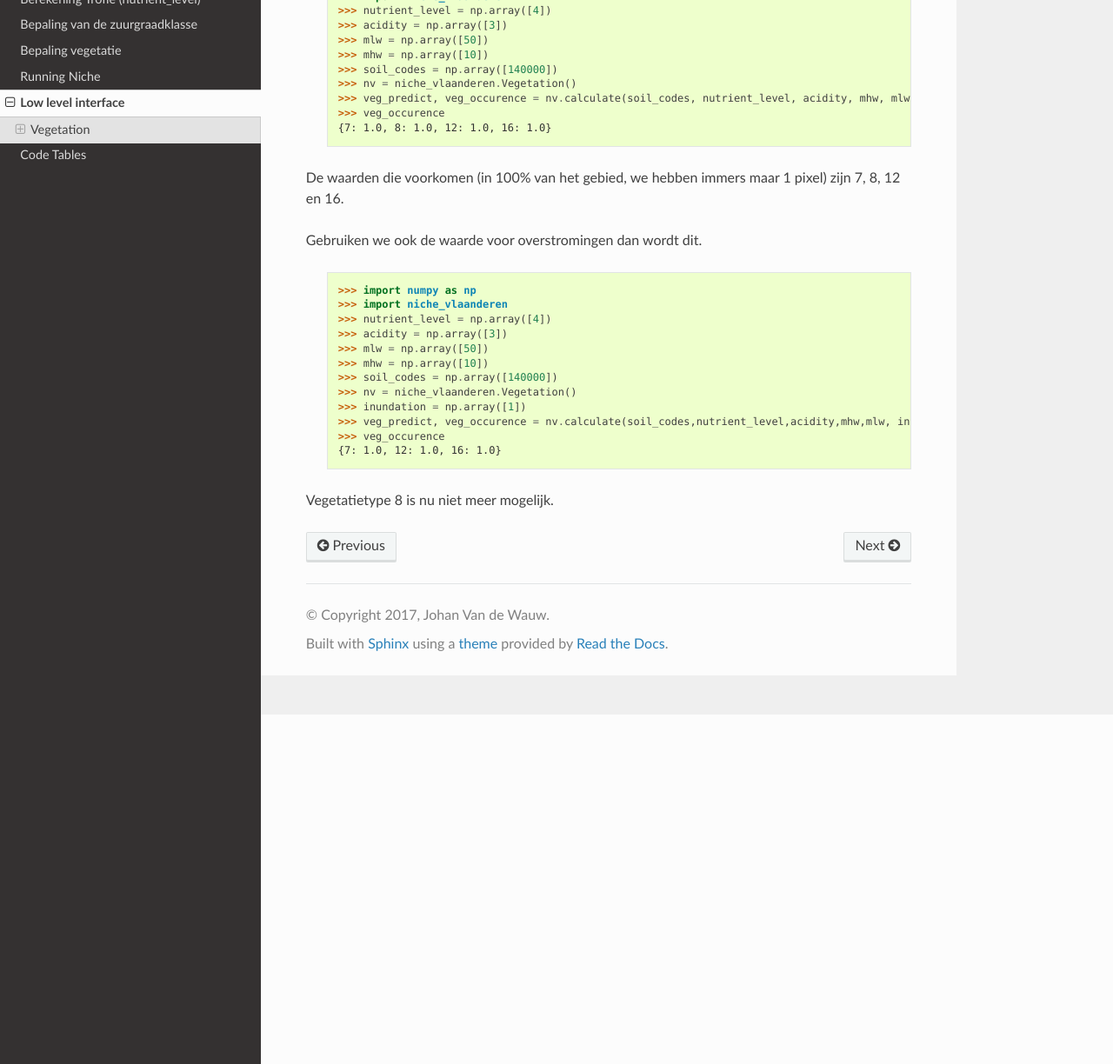
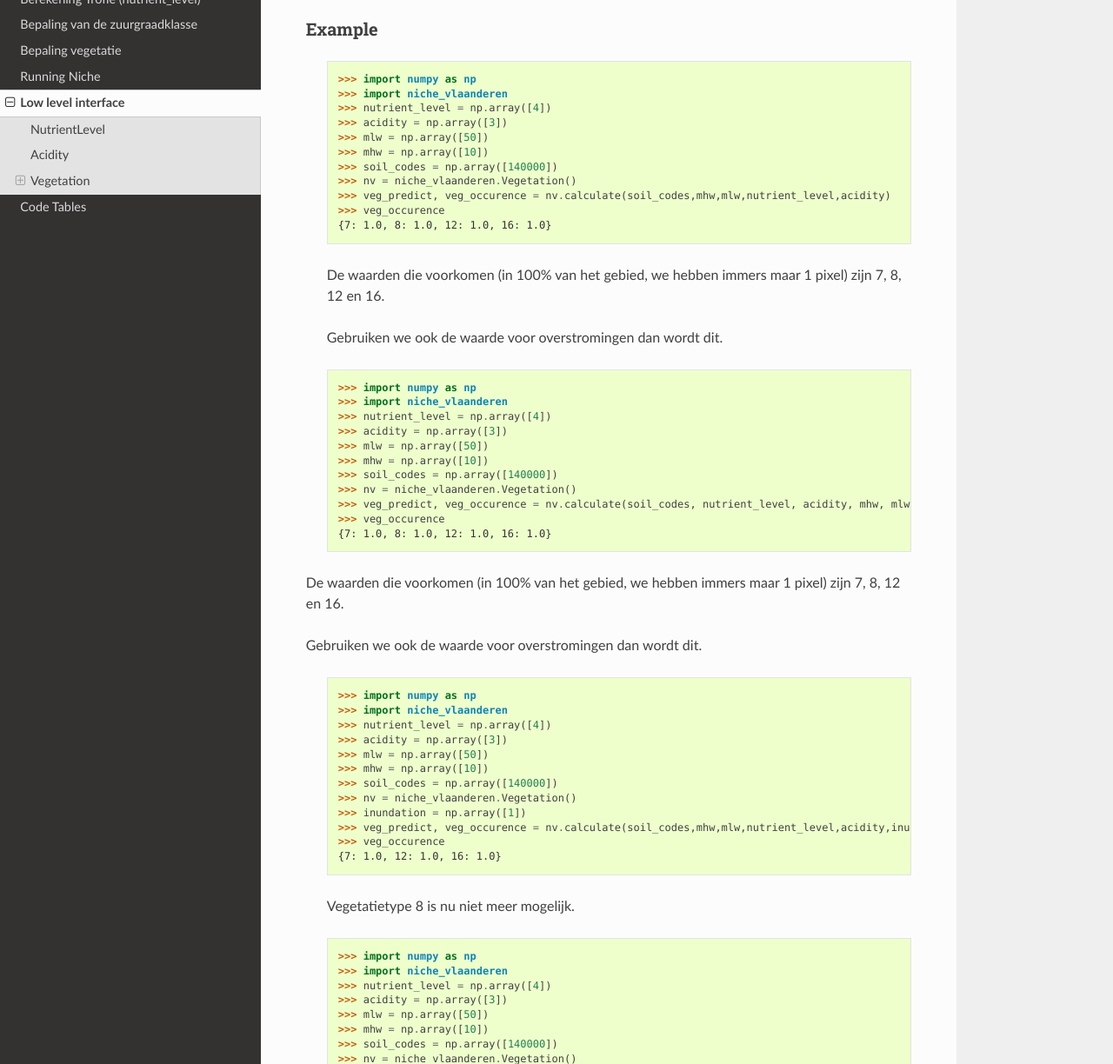
Before and after one commit to inbo/niche_vlaanderen, a Sphinx documentation site: the page built from docs/lowlevel.rst, in a window 1280 px wide and 1400 px high, scrolled down 402 px, cut to the strip 176-1400 px from the top of the window. Shown: the whole strip at 87% size. Built offline with Sphinx 7.4.7 and the Read the Docs theme 2.0.0, drawn with Linux system fonts in a browser that asks for light colours.

Commit message:
updates documentation

```diff
--- a/docs/conf.py
+++ b/docs/conf.py
@@ -64,10 +64,16 @@ author = 'Johan Van de Wauw'
 # |version| and |release|, also used in various other places throughout the
 # built documents.
 #
-# The short X.Y version.
-version = '0.0.1'
-# The full version, including alpha/beta/rc tags.
-release = '0.0.1'
+# The short X.Y version
+with open('../niche_vlaanderen/version.py') as f:
+    for line in f:
+        if line.find("__version__") >= 0:
+            version = line.split("=")[1].strip()
+            version = version.strip('"')
+            version = version.strip("'")
+            continue
+release = version
+
 
 # The language for content autogenerated by Sphinx. Refer to documentation
 # for a list of supported languages.
@@ -267,7 +273,7 @@ latex_elements = {
 # (source start file, target name, title,
 #  author, documentclass [howto, manual, or own class]).
 latex_documents = [
-    (master_doc, 'niche_vlaanderen.tex', 'niche_vlaanderen Documentation',
+    (master_doc, 'niche_vlaanderen.tex', 'NICHE Vlaanderen Documentation',
      'Johan Van de Wauw', 'manual'),
 ]
 
--- a/docs/lowlevel.rst
+++ b/docs/lowlevel.rst
@@ -8,6 +8,12 @@ For simple calculation, the recommended way to run NICHE is through the :doc:`ni
 
 In the low level interface, it is possible to run the three classes ``Vegetation``, ``Acidity`` and ``NutrientLevel`` directly using numpy arrays.
 This allows a greater flexibility and control over the details of the calculation.
+
+NutrientLevel
+=============
+
+Acidity
+=======
 
 Vegetation
 ==========
@@ -20,6 +26,24 @@ Vegetation
 
 Example
 ~~~~~~~~~
+
+ .. code-block:: pycon
+
+     >>> import numpy as np
+     >>> import niche_vlaanderen
+     >>> nutrient_level = np.array([4])
+     >>> acidity = np.array([3])
+     >>> mlw = np.array([50])
+     >>> mhw = np.array([10])
+     >>> soil_codes = np.array([140000])
+     >>> nv = niche_vlaanderen.Vegetation()
+     >>> veg_predict, veg_occurence = nv.calculate(soil_codes,mhw,mlw,nutrient_level,acidity)
+     >>> veg_occurence
+     {7: 1.0, 8: 1.0, 12: 1.0, 16: 1.0}
+
+ De waarden die voorkomen (in 100% van het gebied, we hebben immers maar 1 pixel) zijn 7, 8, 12 en 16.
+
+ Gebruiken we ook de waarde voor overstromingen dan wordt dit.
 
  .. code-block:: pycon
 
@@ -41,6 +65,23 @@ Gebruiken we ook de waarde voor overstromingen dan wordt dit.
 
  .. code-block:: pycon
 
+     >>> import numpy as np
+     >>> import niche_vlaanderen
+     >>> nutrient_level = np.array([4])
+     >>> acidity = np.array([3])
+     >>> mlw = np.array([50])
+     >>> mhw = np.array([10])
+     >>> soil_codes = np.array([140000])
+     >>> nv = niche_vlaanderen.Vegetation()
+     >>> inundation = np.array([1])
+     >>> veg_predict, veg_occurence = nv.calculate(soil_codes,mhw,mlw,nutrient_level,acidity,inundation=inundation)
+     >>> veg_occurence
+     {7: 1.0, 12: 1.0, 16: 1.0}
+
+ Vegetatietype 8 is nu niet meer mogelijk.
+
+ .. code-block:: pycon
+
     >>> import numpy as np
     >>> import niche_vlaanderen
     >>> nutrient_level = np.array([4])
```
